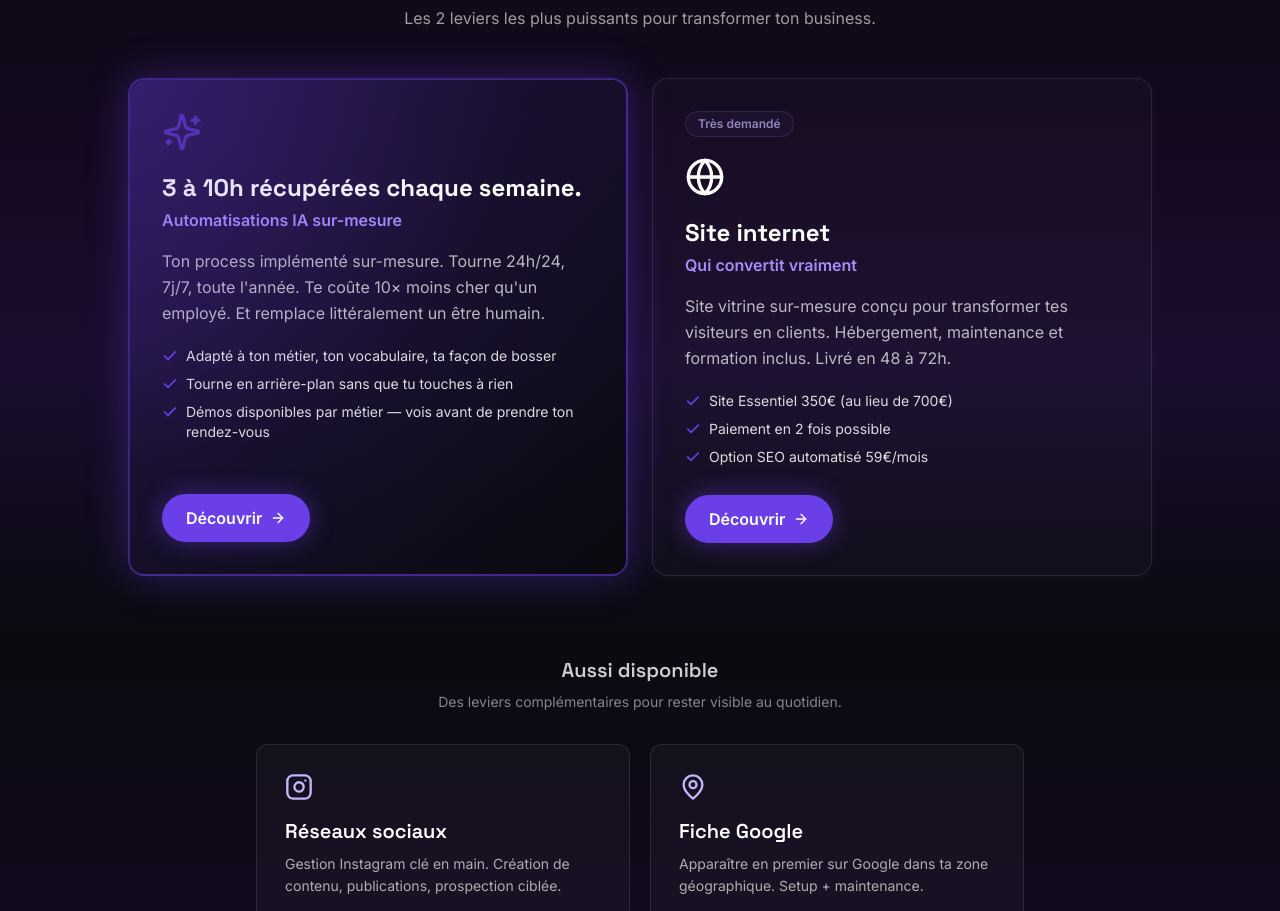
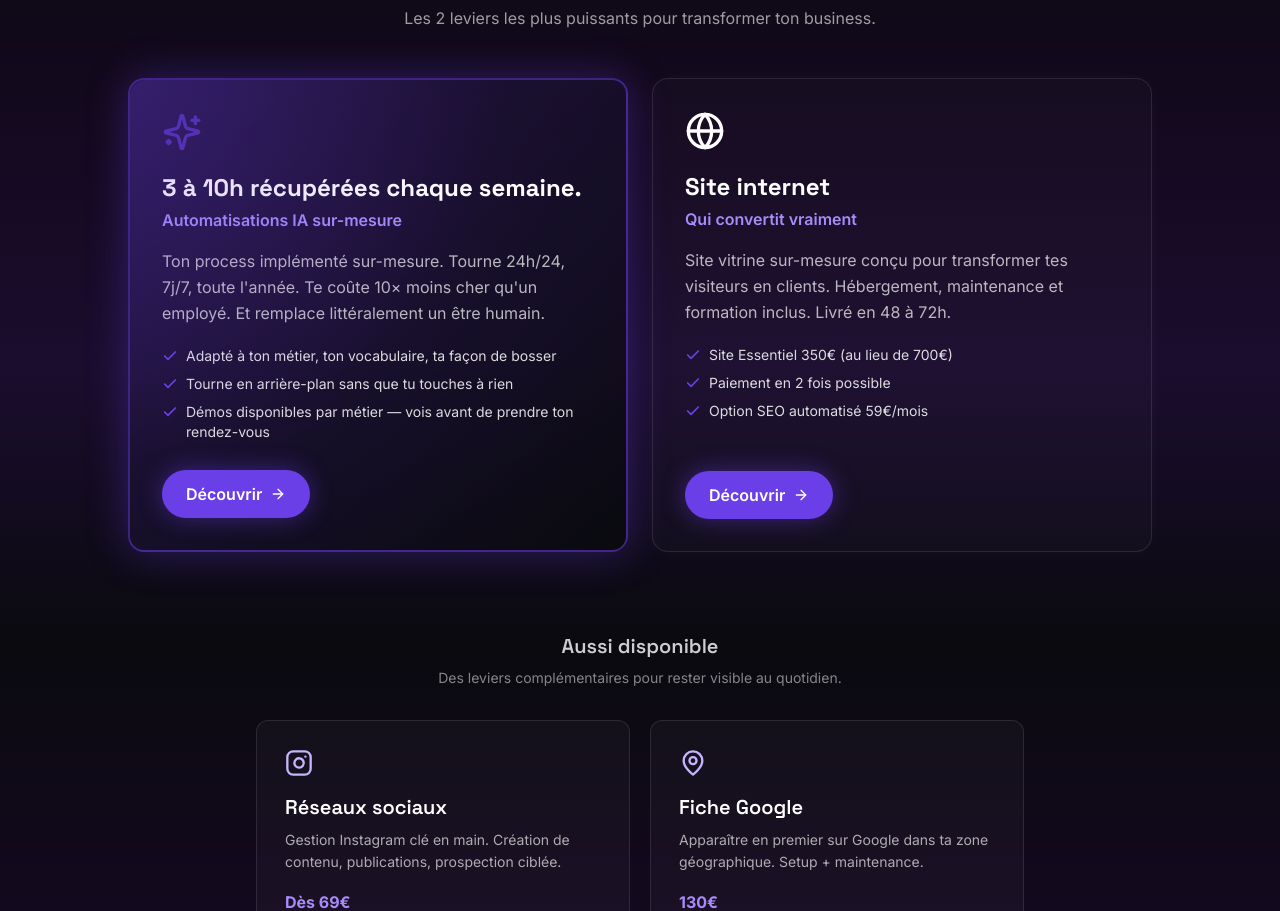
Before and after one commit to DigitalPulseAgency/SITE-AGENCE-definitif, a React (Vite) app: page / in a window 1280 px wide. Shown: the part 954-1865 px from the top of the page. Built offline with nearby package versions, Linux system fonts and the light colour scheme.

Commit message:
home: supprime badge Très demandé carte site web

```diff
--- a/src/components/ServicesGrid.jsx
+++ b/src/components/ServicesGrid.jsx
@@ -57,10 +57,6 @@ export default function ServicesGrid() {
 
           {/* CARD 2 — Site internet (rôle support) */}
           <div className="group relative p-8 rounded-2xl border border-white/10 bg-white/[0.02] shadow-[0_0_15px_rgba(255,255,255,0.03)] flex flex-col transition-all duration-300 ease-out hover:scale-[1.01] hover:-translate-y-1 hover:border-[#6B3FE8]/30 hover:shadow-[0_0_25px_rgba(107,63,232,0.2)]">
-            <div className="inline-flex items-center self-start gap-2 px-3 py-1 rounded-full bg-violet-500/5 border border-violet-400/15 mb-5">
-              <span className="text-xs font-semibold text-violet-300/70">Très demandé</span>
-            </div>
-
             <Globe className="w-10 h-10 text-white mb-5" strokeWidth={2} />
 
             <h3 className="text-2xl font-bold mb-1">Site internet</h3>
```
